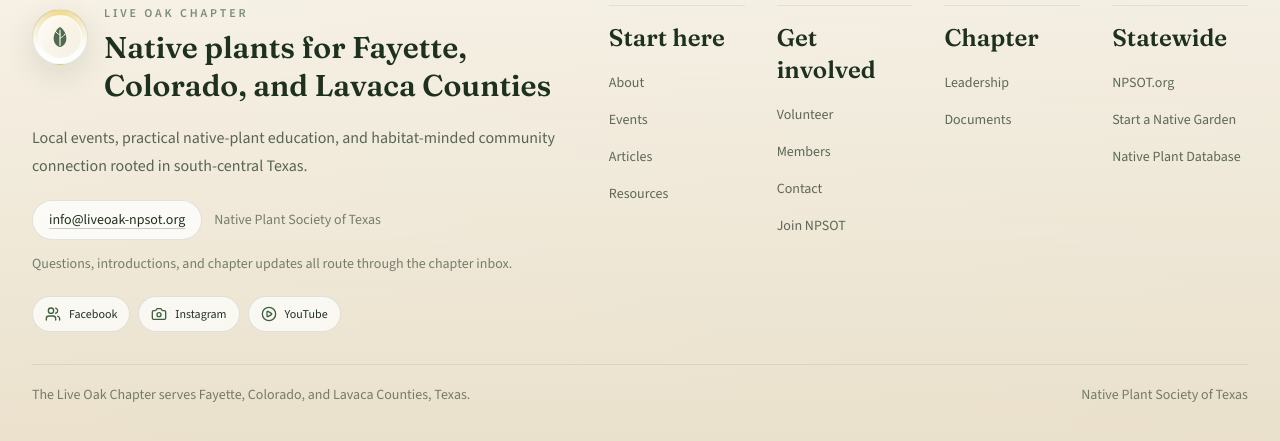
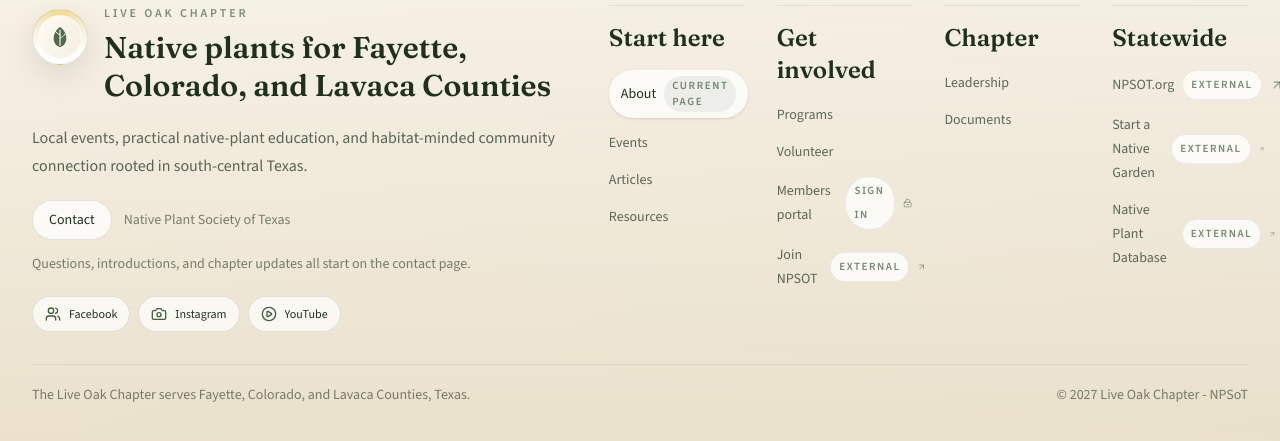
Before and after one commit to ElConejoDiablo/liveoak-npsot, a Next.js app: page /about in a window 1280 px wide. Shown: the part 4833-5274 px from the top of the page. Built offline with nearby package versions, Linux system fonts and the light colour scheme; no server answers.

Commit message:
Clarify footer and resource navigation

```diff
--- a/src/components/cards/resource-grid.tsx
+++ b/src/components/cards/resource-grid.tsx
@@ -7,6 +7,18 @@
 type ResourceGridProps = {
   groups: ResourceGroup[];
 };
+
+function getResourceLabel(kind: ResourceGroup["links"][number]["kind"]) {
+  if (kind === "internal") {
+    return "Chapter page";
+  }
+
+  if (kind === "email") {
+    return "Email action";
+  }
+
+  return "External guide";
+}
 
 export function ResourceGrid({ groups }: ResourceGridProps) {
   return (
@@ -35,6 +47,9 @@
                     <ArrowUpRight className="h-5 w-5" />
                   )}
                 </div>
+                <p className="text-xs font-semibold uppercase tracking-[0.18em] text-primary/72">
+                  {getResourceLabel(link.kind)}
+                </p>
                 <h4 className="font-heading text-2xl leading-tight text-foreground">
                   {link.title}
                 </h4>
@@ -44,10 +59,10 @@
                 <div className="mt-5 inline-flex items-center gap-2 text-sm font-semibold text-primary">
                   <span>
                     {link.kind === "internal"
-                      ? "Open page"
+                      ? "Open chapter page"
                       : link.kind === "email"
-                        ? "Send email"
-                        : "Visit resource"}
+                        ? "Start contact"
+                        : "Open resource"}
                   </span>
                   <ArrowUpRight className="h-4 w-4 transition group-hover:translate-x-0.5 group-hover:-translate-y-0.5" />
                 </div>
--- a/src/components/layout/site-footer.tsx
+++ b/src/components/layout/site-footer.tsx
@@ -1,11 +1,47 @@
-import { footerLinkGroups, siteConfig } from "@/data/site";
+"use client";
+
+import { ArrowUpRight, LockKeyhole } from "lucide-react";
+import { usePathname } from "next/navigation";
+
+import { footerLinkGroups, siteConfig, type FooterLink } from "@/data/site";
 
 import { Container } from "@/components/shared/container";
 import { SiteLogo } from "@/components/icons/site-logo";
 import { SmartLink } from "@/components/shared/smart-link";
 import { SocialLinks } from "@/components/shared/social-links";
+import { cn } from "@/lib/utils";
+
+function isActive(pathname: string, href: string) {
+  if (!href.startsWith("/")) {
+    return false;
+  }
+
+  if (href === "/") {
+    return pathname === "/";
+  }
+
+  if (href === "/members/sign-in") {
+    return pathname.startsWith("/members");
+  }
+
+  return pathname === href || pathname.startsWith(`${href}/`);
+}
+
+function getLinkBadge(link: FooterLink) {
+  if (link.kind === "members") {
+    return "Sign in";
+  }
+
+  if (link.kind === "external") {
+    return "External";
+  }
+
+  return null;
+}
 
 export function SiteFooter() {
+  const pathname = usePathname();
+
   return (
     <footer className="mt-16 border-t border-primary/10 bg-[linear-gradient(180deg,rgba(246,240,228,0.7),rgba(233,223,201,0.92))]">
       <Container className="py-10 sm:py-12">
@@ -27,17 +63,17 @@
               community connection rooted in south-central Texas.
             </p>
             <div className="mt-5 flex flex-wrap items-center gap-3 text-sm">
-              <a
-                href={siteConfig.contactUrl}
-                className="inline-flex min-h-10 items-center rounded-full border border-primary/15 bg-white/78 px-4 py-2 font-medium text-foreground underline decoration-primary/30 underline-offset-4 transition hover:bg-white"
+              <SmartLink
+                href="/contact"
+                className="inline-flex min-h-10 items-center rounded-full border border-primary/15 bg-white/78 px-4 py-2 font-medium text-foreground transition hover:bg-white"
               >
-                {siteConfig.contactEmail}
-              </a>
+                Contact
+              </SmartLink>
               <span className="text-foreground/58">{siteConfig.organization}</span>
             </div>
             <p className="mt-3 text-sm leading-6 text-foreground/58">
-              Questions, introductions, and chapter updates all route through the
-              chapter inbox.
+              Questions, introductions, and chapter updates all start on the
+              contact page.
             </p>
             <SocialLinks className="mt-5 gap-2" includeEmail={false} compact />
           </div>
@@ -49,16 +85,47 @@
                   {group.title}
                 </h2>
                 <ul className="mt-4 space-y-3">
-                  {group.links.map((link) => (
+                  {group.links.map((link) => {
+                    const badge = getLinkBadge(link);
+                    const active = isActive(pathname, link.href);
+
+                    return (
                       <li key={link.href}>
+                        {active ? (
+                          <span
+                            aria-current="page"
+                            className="inline-flex items-center gap-2 rounded-full bg-white/78 px-3 py-1.5 text-sm font-medium text-foreground shadow-sm"
+                          >
+                            <span>{link.label}</span>
+                            <span className="rounded-full bg-primary/8 px-2 py-0.5 text-[11px] font-semibold uppercase tracking-[0.14em] text-primary/72">
+                              Current page
+                            </span>
+                          </span>
+                        ) : (
                           <SmartLink
                             href={link.href}
-                        className="text-sm leading-6 text-foreground/70 transition hover:text-primary"
+                            className={cn(
+                              "inline-flex items-center gap-2 text-sm leading-6 text-foreground/70 transition hover:text-primary",
+                              link.kind === "external" && "font-medium",
+                            )}
                           >
-                        {link.label}
+                            <span>{link.label}</span>
+                            {badge ? (
+                              <span className="rounded-full border border-primary/10 bg-white/78 px-2 py-0.5 text-[11px] font-semibold uppercase tracking-[0.14em] text-primary/72">
+                                {badge}
+                              </span>
+                            ) : null}
+                            {link.kind === "members" ? (
+                              <LockKeyhole className="h-3.5 w-3.5 text-primary/60" />
+                            ) : null}
+                            {link.kind === "external" ? (
+                              <ArrowUpRight className="h-3.5 w-3.5 text-primary/60" />
+                            ) : null}
                           </SmartLink>
+                        )}
                       </li>
-                  ))}
+                    );
+                  })}
                 </ul>
               </nav>
             ))}
@@ -67,7 +134,7 @@
 
         <div className="mt-8 flex flex-col gap-3 border-t border-primary/10 pt-5 text-sm text-foreground/58 sm:flex-row sm:items-center sm:justify-between">
           <p>{siteConfig.serviceAreaSentence}</p>
-          <p>{siteConfig.organization}</p>
+          <p>&copy; 2027 Live Oak Chapter - NPSoT</p>
         </div>
       </Container>
     </footer>
--- a/src/data/resources.ts
+++ b/src/data/resources.ts
@@ -75,32 +75,4 @@
       },
     ],
   },
-  {
-    title: "Chapter-specific links",
-    description:
-      "These blocks are ready for real chapter files and sign-up destinations as soon as they are available.",
-    links: [
-      {
-        title: "Chapter documents hub",
-        href: "/documents",
-        description:
-          "Reserved space for bylaws, meeting minutes, volunteer forms, and outreach files.",
-        kind: "internal",
-      },
-      {
-        title: "Request newsletter signup",
-        href: "mailto:info@liveoak-npsot.org?subject=Live%20Oak%20Chapter%20newsletter%20signup",
-        description:
-          "Placeholder signup flow until the chapter connects a dedicated newsletter platform.",
-        kind: "email",
-      },
-      {
-        title: "Email the chapter",
-        href: "mailto:info@liveoak-npsot.org?subject=Hello%20Live%20Oak%20Chapter",
-        description:
-          "Use the chapter inbox for questions, collaboration ideas, and requests for follow-up.",
-        kind: "email",
-      },
-    ],
-  },
 ];
--- a/src/data/site.ts
+++ b/src/data/site.ts
@@ -2,6 +2,15 @@
   href: string;
   label: string;
   description?: string;
+};
+
+export type FooterLink = NavigationItem & {
+  kind?: "page" | "members" | "external";
+};
+
+export type FooterLinkGroup = {
+  title: string;
+  links: FooterLink[];
 };
 
 export type LeadershipMember = {
@@ -173,7 +182,7 @@
   { href: "/documents", label: "Documents" },
 ];
 
-export const footerLinkGroups = [
+export const footerLinkGroups: FooterLinkGroup[] = [
   {
     title: "Start here",
     links: [
@@ -186,10 +195,18 @@
   {
     title: "Get involved",
     links: [
+      { href: "/programs", label: "Programs" },
       { href: "/volunteer", label: "Volunteer" },
-      { href: "/members", label: "Members" },
-      { href: "/contact", label: "Contact" },
-      { href: siteConfig.npsot.joinUrl, label: "Join NPSOT" },
+      {
+        href: "/members/sign-in",
+        label: "Members portal",
+        kind: "members",
+      },
+      {
+        href: siteConfig.npsot.joinUrl,
+        label: "Join NPSOT",
+        kind: "external",
+      },
     ],
   },
   {
@@ -202,11 +219,20 @@
   {
     title: "Statewide",
     links: [
-      { href: siteConfig.npsot.homeUrl, label: "NPSOT.org" },
-      { href: siteConfig.npsot.startGardenUrl, label: "Start a Native Garden" },
+      {
+        href: siteConfig.npsot.homeUrl,
+        label: "NPSOT.org",
+        kind: "external",
+      },
+      {
+        href: siteConfig.npsot.startGardenUrl,
+        label: "Start a Native Garden",
+        kind: "external",
+      },
       {
         href: siteConfig.npsot.plantDatabaseUrl,
         label: "Native Plant Database",
+        kind: "external",
       },
     ],
   },
```
Also changed, not shown: src/app/resources/page.tsx (+7 -8 lines). Lines whose indentation alone changed are shown as unchanged.
